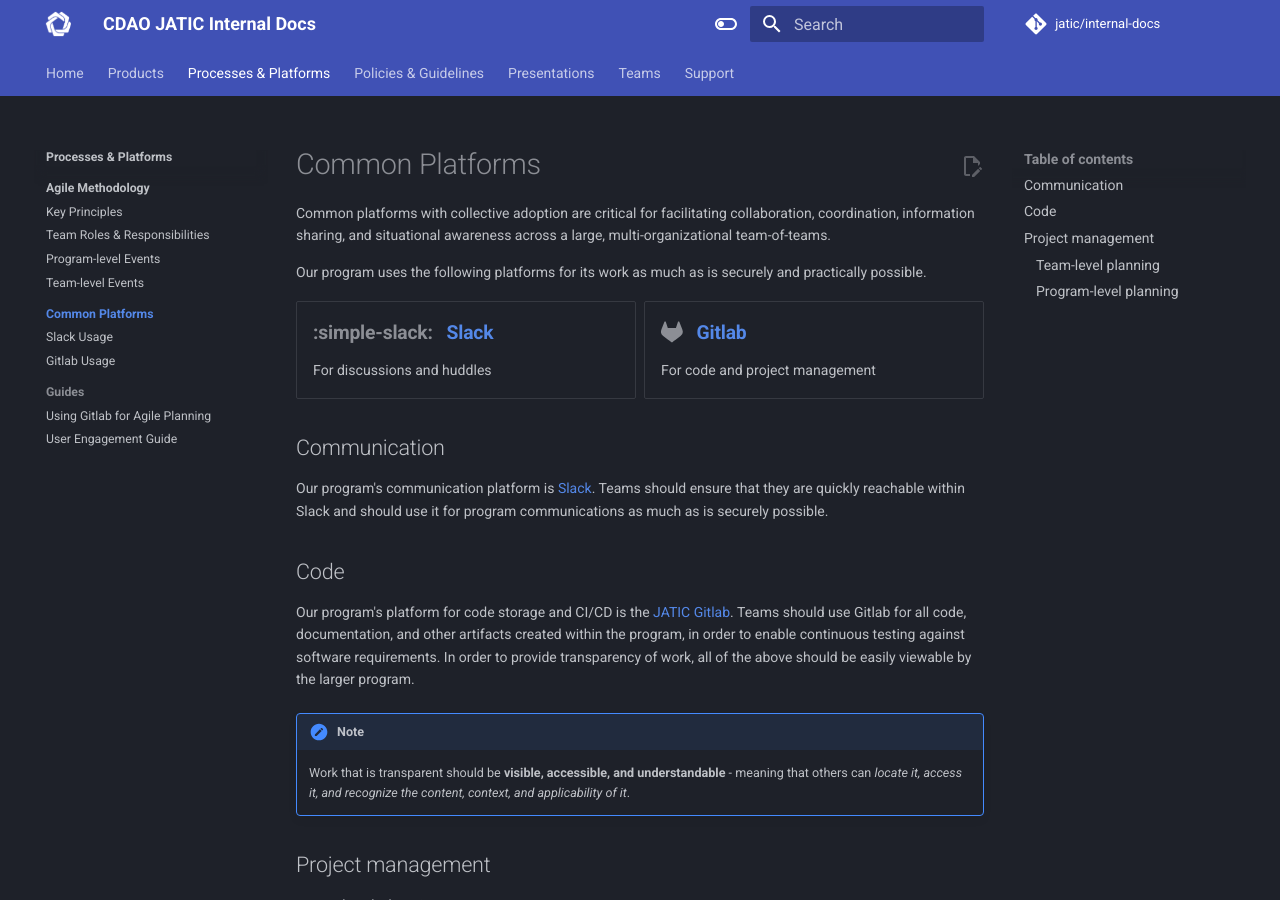
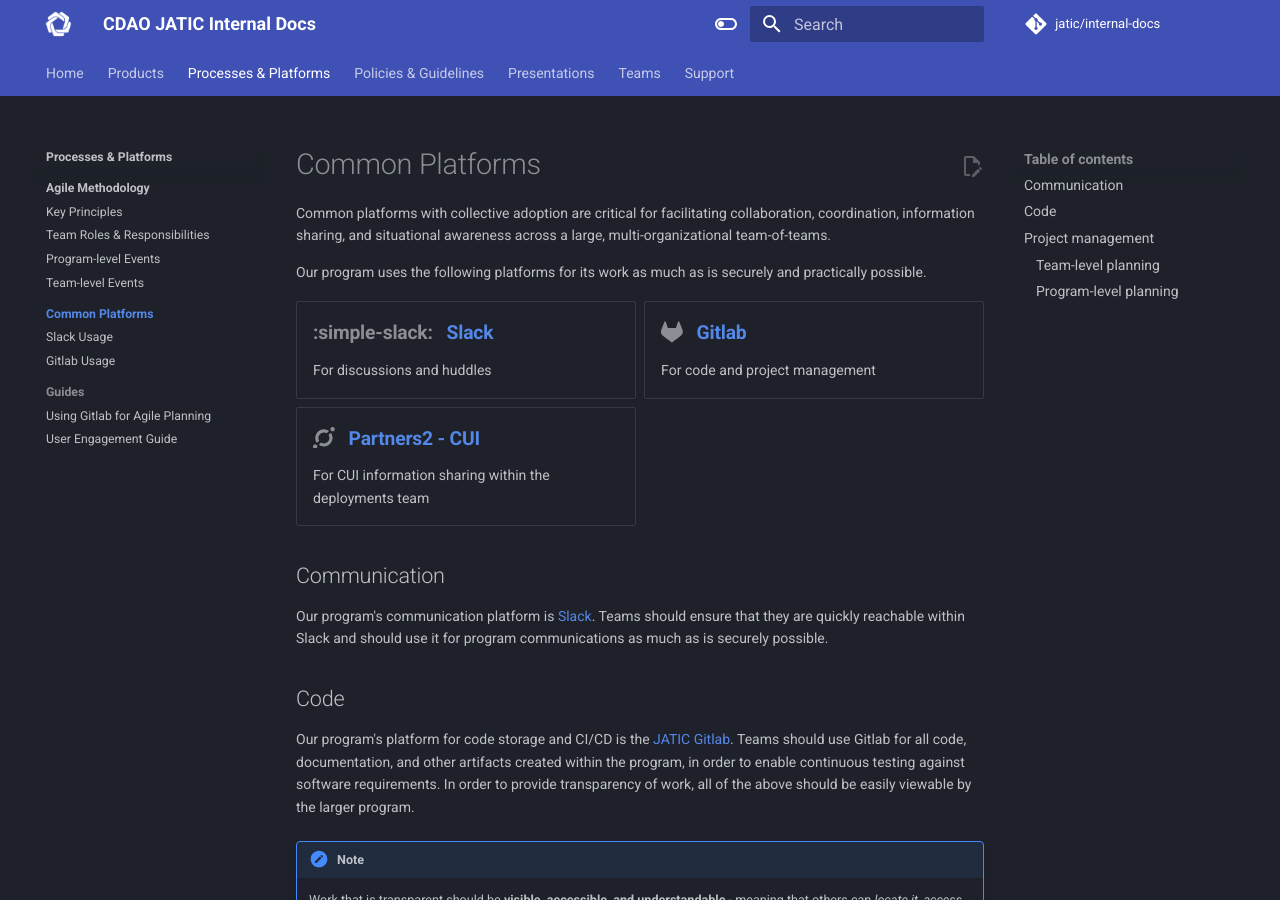
Before and after one commit to zheng0xd/JATIC-internal-docs, an MkDocs documentation site: the page built from docs/process/platforms/index.md, in a window 1280 px wide and 900 px high. Built offline with MkDocs 1.6.1 and Material for MkDocs 9.7.7, drawn with Linux system fonts in a browser that asks for light colours.

Commit message:
Update index.md

```diff
--- a/docs/process/platforms/index.md
+++ b/docs/process/platforms/index.md
@@ -13,6 +13,10 @@
 -   ###### :simple-gitlab: &nbsp; [Gitlab](https://gitlab.jatic.net)
 
     For code and project management
+
+-   ###### :simple-icon: &nbsp; [Partners2 - CUI](https://partners2.mitre.org/sites/jatic/SitePages/Home.aspx)
+
+    For CUI information sharing within the deployments team
 
 </div>
 
```
